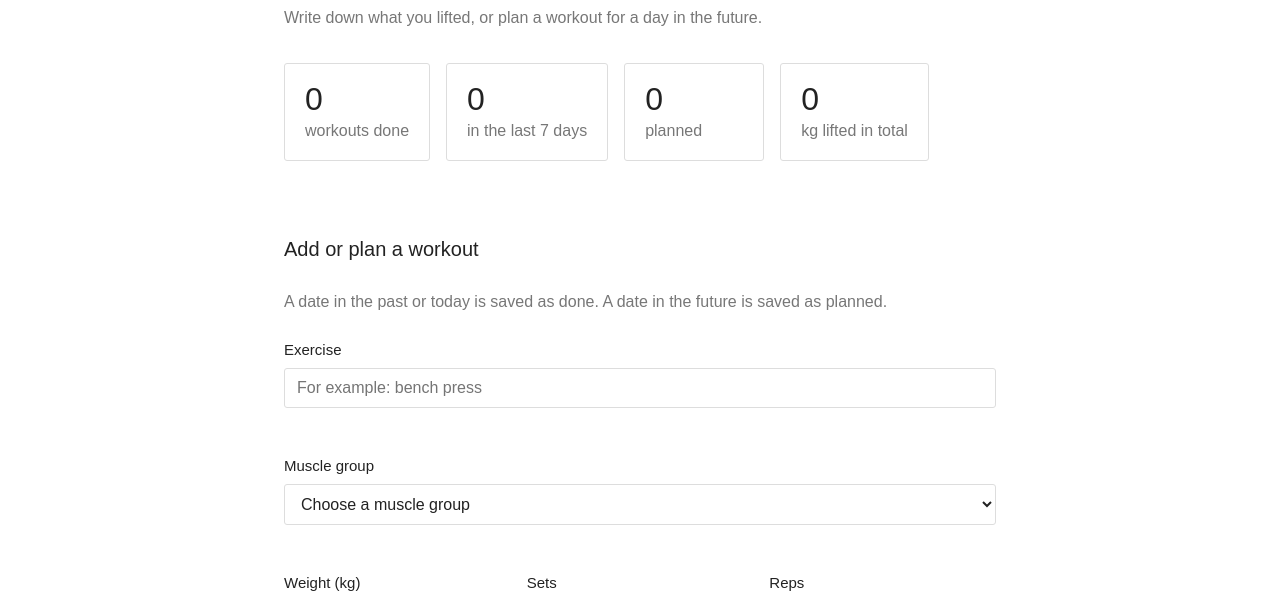
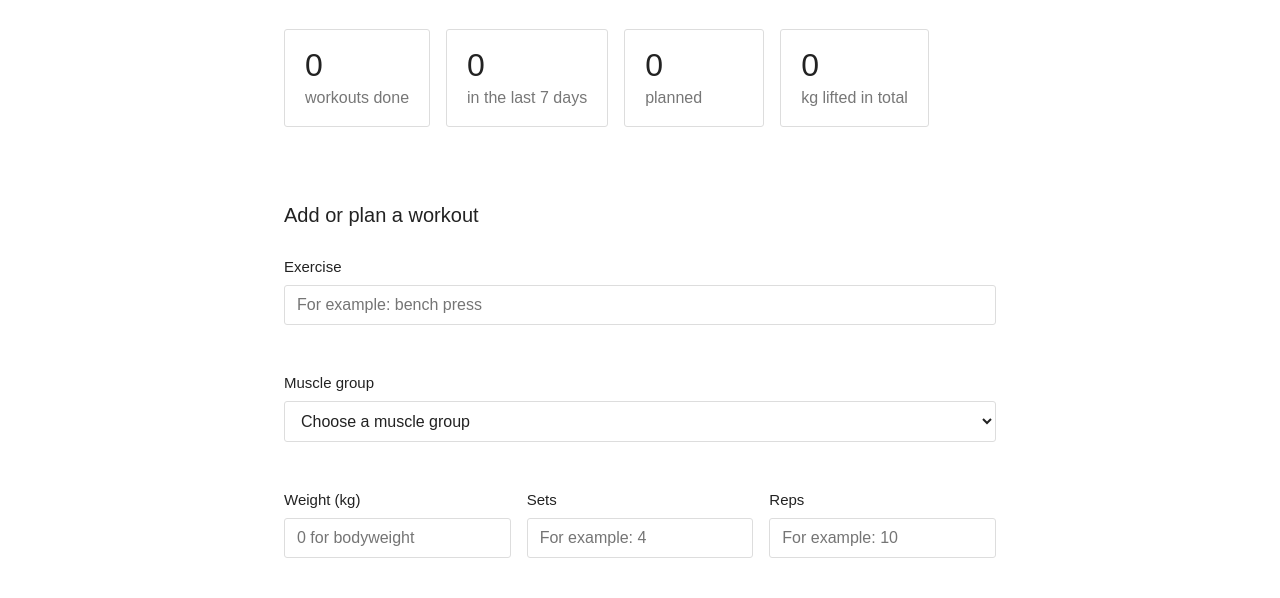
Before and after one commit to Xhimi1/gym-log, a plain HTML site: page log.html in a window 1280 px wide. Shown: the part 183-781 px from the top of the page. Drawn offline with Linux system fonts and the light colour scheme.

Commit message:
Remove the subtitle lines under the titles
Co-Authored-By: Claude Sonnet 5.5 <noreply@anthropic.com>
Claude-Session: https://claude.ai/code/session_01B1UFRrq7oiRpE9smU5TPGX

```diff
--- a/log.html
+++ b/log.html
@@ -26,7 +26,6 @@
 
     <header class="section">
       <h1>My workouts</h1>
-      <p class="muted">Write down what you lifted, or plan a workout for a day in the future.</p>
 
       <div class="stats">
         <div class="stat">
@@ -50,7 +49,6 @@
 
     <section class="section">
       <h2>Add or plan a workout</h2>
-      <p class="muted hint">A date in the past or today is saved as done. A date in the future is saved as planned.</p>
       <form id="workout-form" novalidate>
         <div class="field">
           <label class="label" for="exercise">Exercise</label>
```
Also changed, not shown: index.html (+0 -1 lines).
